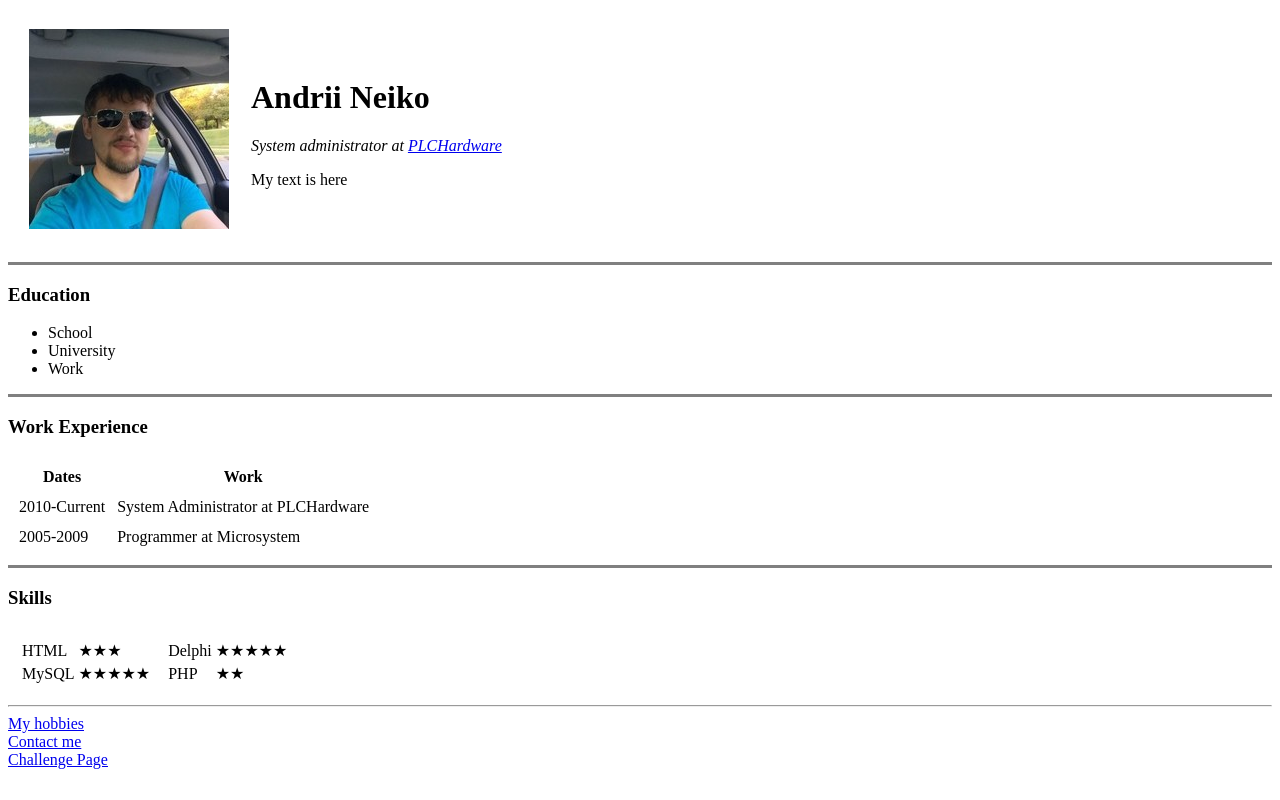
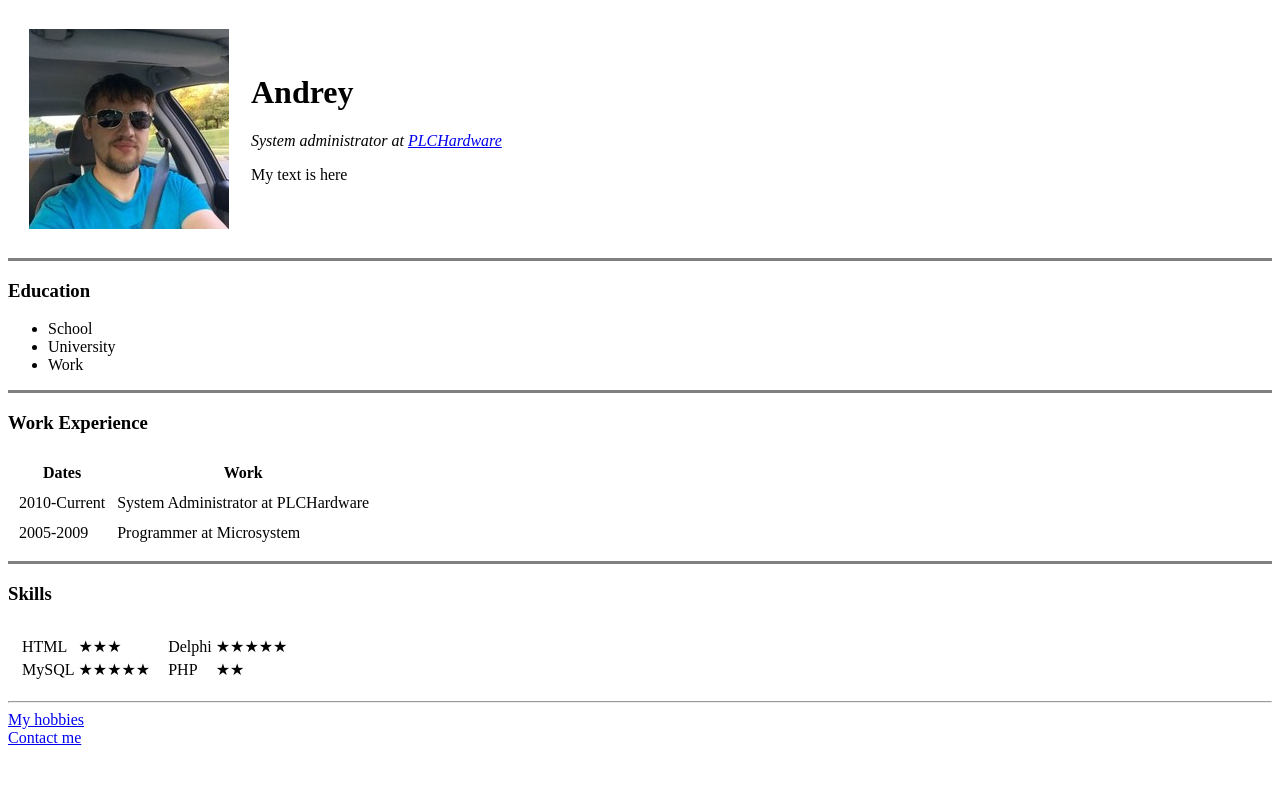
Before and after one commit to AndreyXM/cv, a plain HTML site: page index.html in a window 1280 px wide. Drawn offline with Linux system fonts and the light colour scheme.

Commit message:
Change Name and remove Challange page link

```diff
--- a/index.html
+++ b/index.html
@@ -1,4 +1,3 @@
-<!DOCTYPE html>
 <html lang="en" dir="ltr">
 
 <head>
@@ -13,7 +12,7 @@
         <img src="Images/Andrii.jpg" alt="Andrii profile picture">
       </td>
       <td>
-        <h1>Andrii Neiko</h1>
+        <h1>Andrey</h1>
         <p><em>System administrator at <a href="https:\\www.plchardware.com">PLCHardware</a></em></p>
         <p>My text is here</p>
       </td>
@@ -103,8 +102,6 @@
   <a href="hobbies.html">My hobbies</a>
   <br>
   <a href="contact_info.html">Contact me</a>
-  <br>
-  <a href="challenge.html">Challenge Page</a>
 </body>
 
 </html>
```
